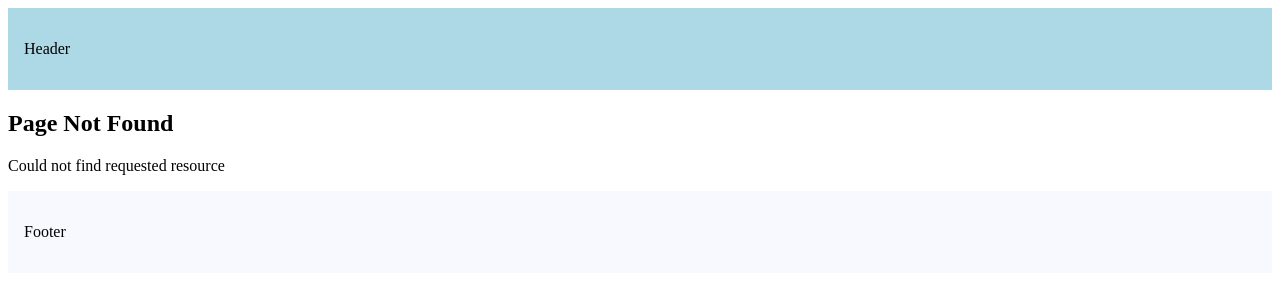
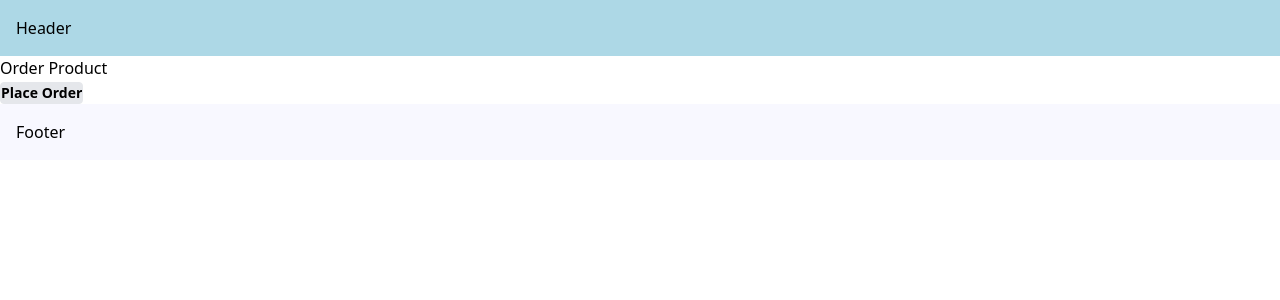
Before and after one commit to RohitSanjayjiwade/Next.js-14-Tutorial, a Next.js app: page /order-product in a window 1280 px wide. Before the commit this address had no page. Shown: the top 300 px of the page. Built offline with nearby package versions, Linux system fonts and the light colour scheme.

Commit message:
onclick call function

```diff
--- /dev/null
+++ b/src/app/order-product/layout.tsx
@@ -0,0 +1,15 @@
+import "./style.css"
+
+
+export default function OrderLayout({children}:{
+	children: React.ReactNode;
+}){
+
+	return(
+		<div>
+			{children}
+		</div>
+		);
+
+
+}
--- /dev/null
+++ b/src/app/order-product/page.tsx
@@ -0,0 +1,21 @@
+"use client"
+
+import { useRouter } from "next/navigation";
+
+
+export default function OrderProduct() {
+
+	const router = useRouter()
+
+	const handelClick = () => {
+		console.log("Placing Your Order");
+		router.push("/");
+	};
+
+	return (
+		<>
+			<h1>Order Product</h1>
+			<button onClick={handelClick} className="bg-gray-200  text-black border rounded  text-sm font-bold hover:text-white ">Place Order</button>
+		</>
+	);
+}
--- /dev/null
+++ b/src/app/order-product/style.css
@@ -0,0 +1,3 @@
+@tailwind base;
+@tailwind components;
+@tailwind utilities;
```
